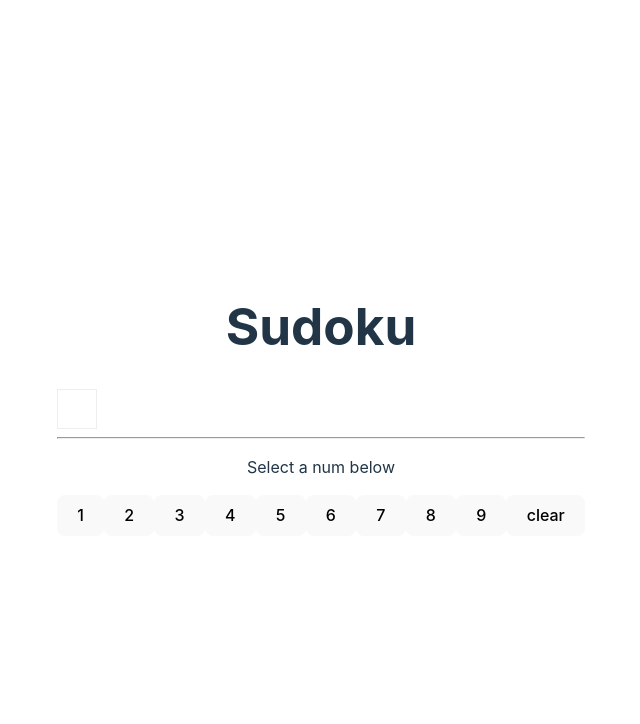
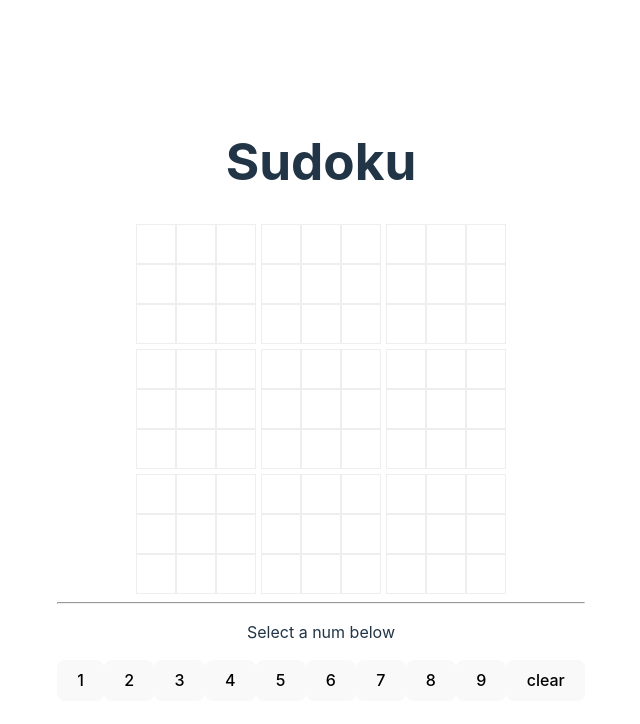
Before and after one commit to alancleetus/React-Sudoku, a React (Vite) app: page / in a window 1280 px wide. Shown: the top 724 px of the page, without its empty margins (319-959 px from the left). Built offline with nearby package versions, Linux system fonts and the light colour scheme.

Commit message:
Sudoku Board Created

```diff
--- a/src/App.css
+++ b/src/App.css
@@ -57,7 +57,7 @@ input[type="number"] {
   -moz-appearance: textfield;
 }
 
-.input-num-cell {
+.sudoku-cell {
   width: 2em;
   height: 2em;
   border: 1px solid #eee;
@@ -71,3 +71,16 @@ input[type="number"] {
   background: #eee;
   font-weight: bold;
 }
+
+.sudoku-row {
+  display: flex;
+  justify-content: center;
+}
+
+.sudoku-cell.right-margin {
+  margin-right: 5px; /* Adjust the gap size as needed */
+}
+
+.sudoku-cell.bottom-margin {
+  margin-bottom: 5px; /* Adjust the gap size as needed */
+}
--- a/src/App.jsx
+++ b/src/App.jsx
@@ -1,8 +1,7 @@
-import { useState, useRef } from "react";
+import { useState } from "react";
 import "./App.css";
 import InputButton from "./components/InputButton";
 import InputCell from "./components/InputCell";
-import { v4 as uuidv4 } from "uuid";
 function App() {
   const [currInputNumber, setCurrInputNumber] = useState(-1);
 
@@ -12,7 +11,22 @@ function App() {
     <>
       <h1>Sudoku</h1>
 
-      <InputCell key={uuidv4()} currInputNumber={currInputNumber} />
+      {[...Array(9).keys()].map((j) => {
+        return (
+          <div className="sudoku-row" key={j}>
+            {[...Array(9).keys()].map((i) => {
+              return (
+                <InputCell
+                  key={i}
+                  row={j}
+                  col={i}
+                  currInputNumber={currInputNumber}
+                />
+              );
+            })}
+          </div>
+        );
+      })}
 
       <hr></hr>
       <p>{currInputNumber > 0 ? currInputNumber : "Select a num below"}</p>
--- a/src/components/InputCell.jsx
+++ b/src/components/InputCell.jsx
@@ -2,15 +2,19 @@ import PropTypes from "prop-types";
 
 import { useState } from "react";
 
-export default function InputCell({ currInputNumber }) {
+export default function InputCell({ currInputNumber, row, col }) {
   const [cellValue, setCellValue] = useState(null);
 
   function onClickCell() {
     setCellValue(currInputNumber > 0 ? currInputNumber : null);
   }
 
+  let classes = "sudoku-cell";
+  if (row === 2 || row === 5) classes = "sudoku-cell bottom-margin ";
+  if (col === 2 || col === 5) classes = classes + " right-margin ";
+
   return (
-    <div className="input-num-cell" onClick={onClickCell}>
+    <div className={classes} onClick={onClickCell}>
       <div>{cellValue}</div>
     </div>
   );
@@ -18,4 +22,6 @@ export default function InputCell({ currInputNumber }) {
 
 InputCell.propTypes = {
   currInputNumber: PropTypes.number.isRequired,
+  row: PropTypes.number.isRequired,
+  col: PropTypes.number.isRequired,
 };
```
